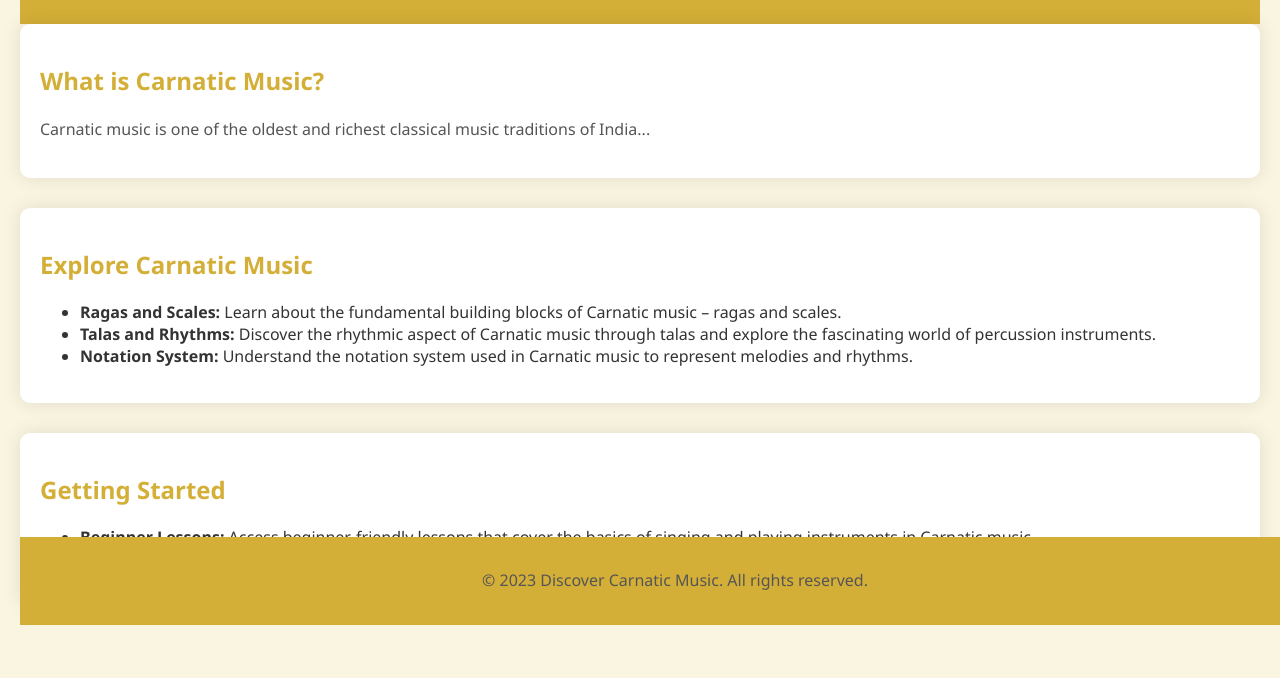
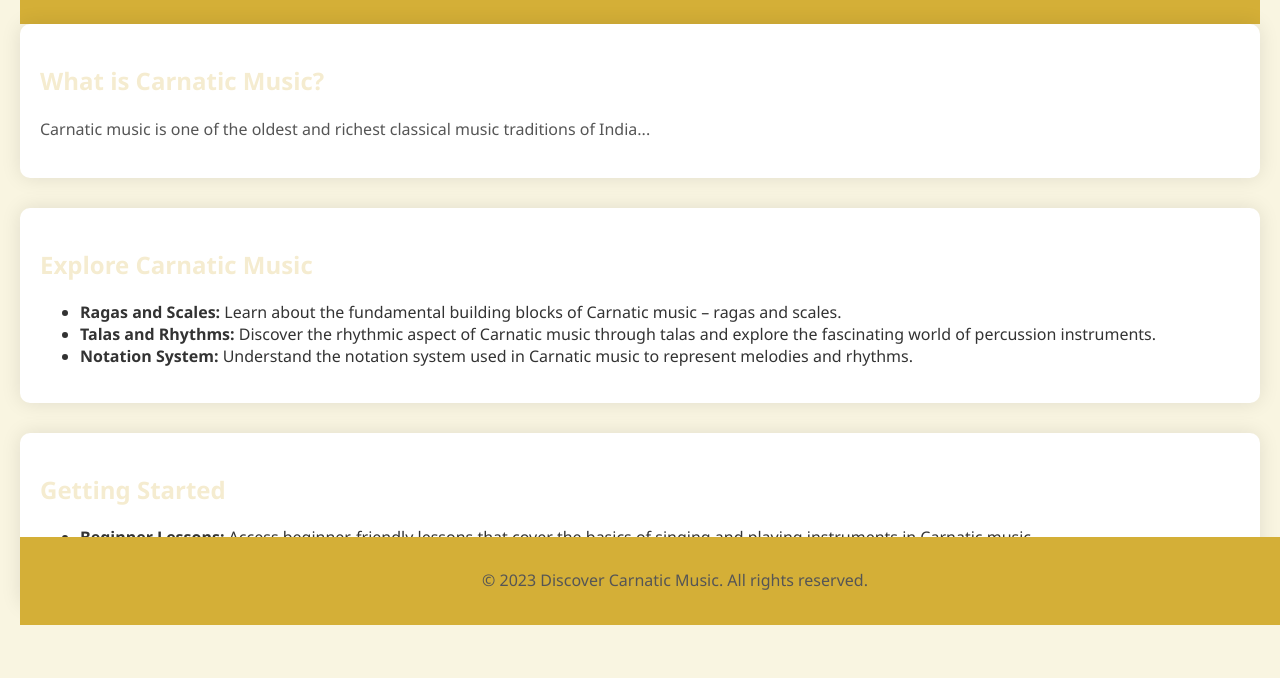
Before and after one commit to mohanra2/final-website, a plain HTML site: page index.html in a window 1280 px wide. Shown: the part 175-853 px from the top of the page. Drawn offline with Linux system fonts and the light colour scheme.

Commit message:
new image, diff text color

```diff
--- a/screen.css
+++ b/screen.css
@@ -26,7 +26,7 @@ section {
 }
 
 h2 {
-    color: #d4af37; /* Goldenrod text color for section headings */
+    color: #f5ecd0; /* Goldenrod text color for section headings */
 }
 
 p {
```
Also changed, not shown: images/veena.png (added).
